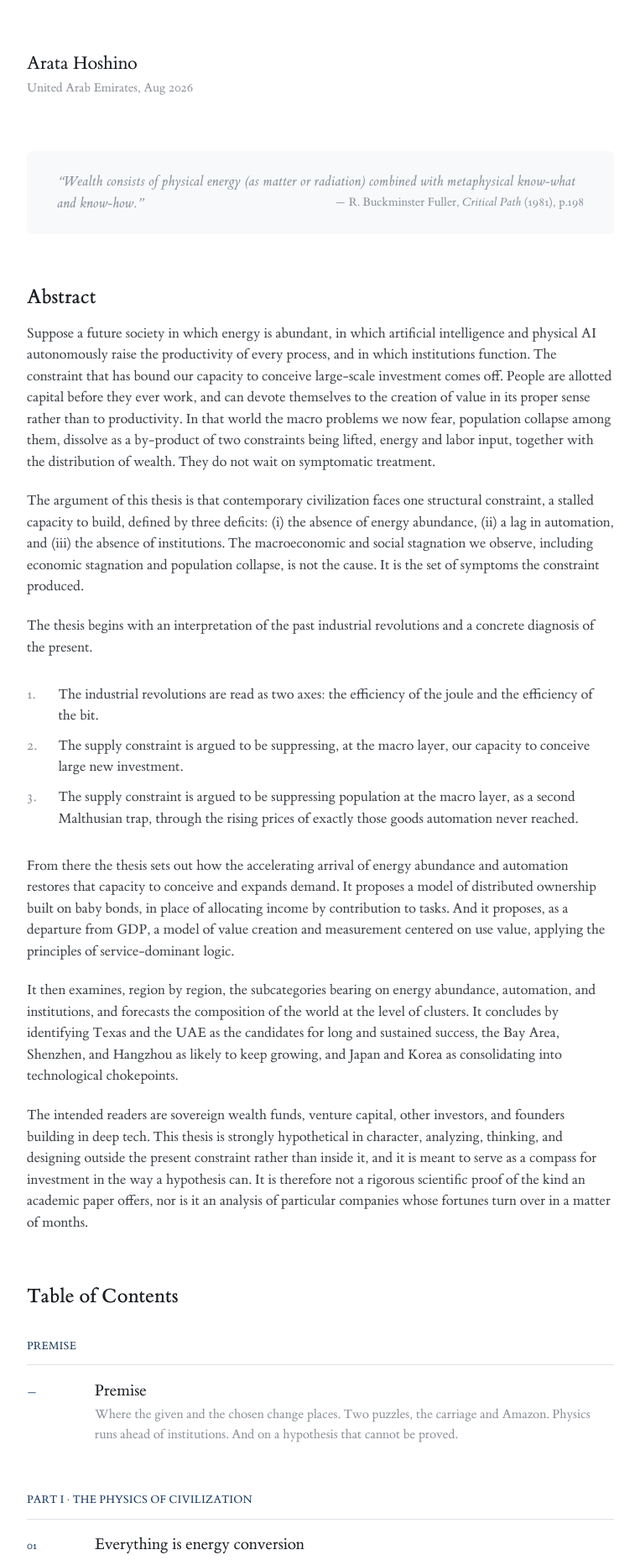
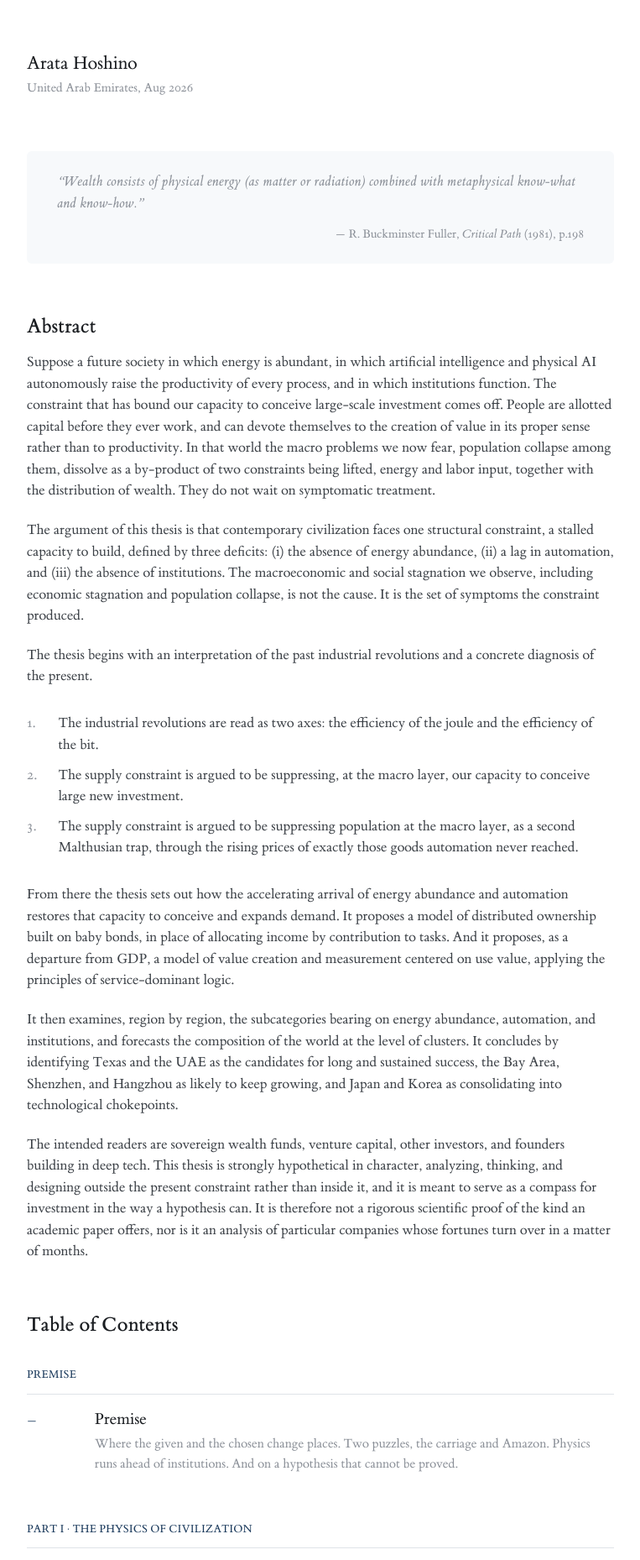
Before and after one commit to arata-hoshino/arata-hoshino.github.io, a Jekyll site: the page built from index.md, in a window 1280 px wide. Shown: the part 387-2245 px from the top of the page at 84% size, without its empty margins (258-1021 px from the left). Built offline with Jekyll 4.4.1, drawn with Linux system fonts in a browser that asks for light colours.

Commit message:
Return the source to a line of its own
The quotation goes back to a block, and the source sits under it flush
right at every width, as it did before. The panel keeps the depth the
narrow page gives it.

Co-Authored-By: Claude Opus 5 <noreply@anthropic.com>

```diff
--- a/assets/css/style.css
+++ b/assets/css/style.css
@@ -596,32 +596,13 @@ main {
 
 .epigraph cite { font-style: italic; }
 
-/* On a wide page the source sits on the last line of the quotation, at
-   the right edge of it. The quotation goes inline so that the floated
-   source can share its final line; on a narrow page it stays stacked. */
+/* The panel keeps the depth it has on a narrow page; only the sides open
+   out with the column. The source stays on a line of its own, flush
+   right, at every width. */
 @media (min-width: 48rem) {
-  .epigraph blockquote,
-  .epigraph blockquote p {
-    display: inline;
-  }
-
-  /* the panel keeps the depth it has on a narrow page; only the sides
-     open out with the column */
   .epigraph {
     padding-top: 1.5rem;
     padding-bottom: 1.5rem;
-  }
-
-  .epigraph figcaption {
-    float: right;
-    margin-top: 0;
-    padding-left: 2em;
-  }
-
-  .epigraph::after {
-    content: "";
-    display: block;
-    clear: both;
   }
 }
 
```
